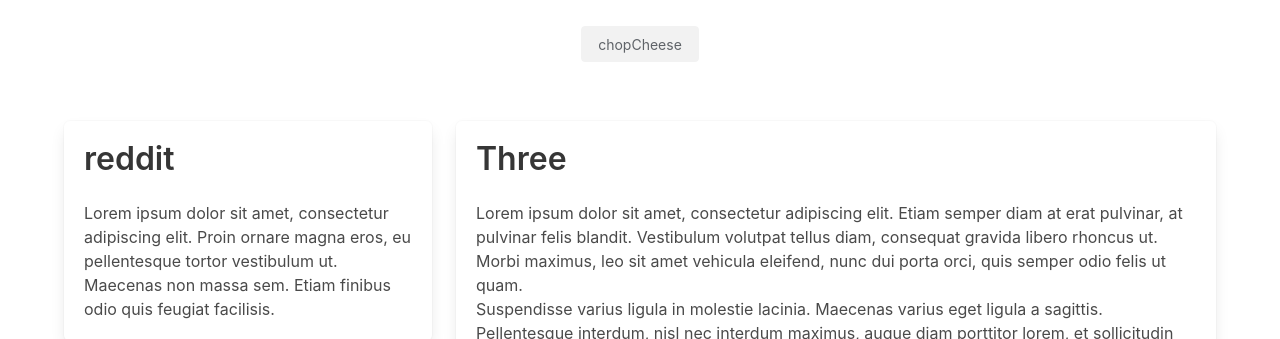
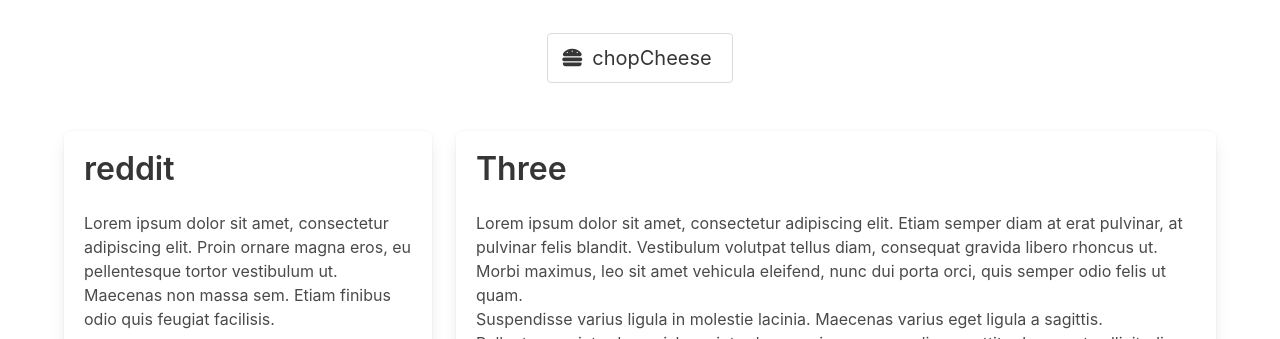
Before and after one commit to mikevitelli/chopCheese, a plain HTML site: page index.html in a window 1280 px wide. Shown: the part 461-800 px from the top of the page. Drawn offline with nearby package versions, Linux system fonts and the light colour scheme; no server answers.

Commit message:
Updated button

```diff
--- a/index.html
+++ b/index.html
@@ -5,6 +5,7 @@
   <link rel="stylesheet" href="develop/style.css">
   <link rel="stylesheet" href="https://cdn.jsdelivr.net/npm/bulma@0.9.1/css/bulma.min.css">
   <link href="https://fonts.googleapis.com/css2?family=Montserrat:wght@100&display=swap" rel="stylesheet">
+  <link rel="stylesheet" href="https://use.fontawesome.com/releases/v5.12.1/css/all.css" crossorigin="anonymous">
 </head>
 
 <body>
@@ -22,7 +23,14 @@
     </div>
     <!-- submit button -->
     <div id="submit-field">
-      <button type="submit" class="submit-button">chopCheese</button>
+      <div id="submit-field">
+      <button class="button is-medium">
+    <span class="icon">
+      <i class="fas fa-hamburger"></i>
+    </span>
+    <span>chopCheese</span>
+  </button>
+  </section>
     </div>
   </section>
 
```
